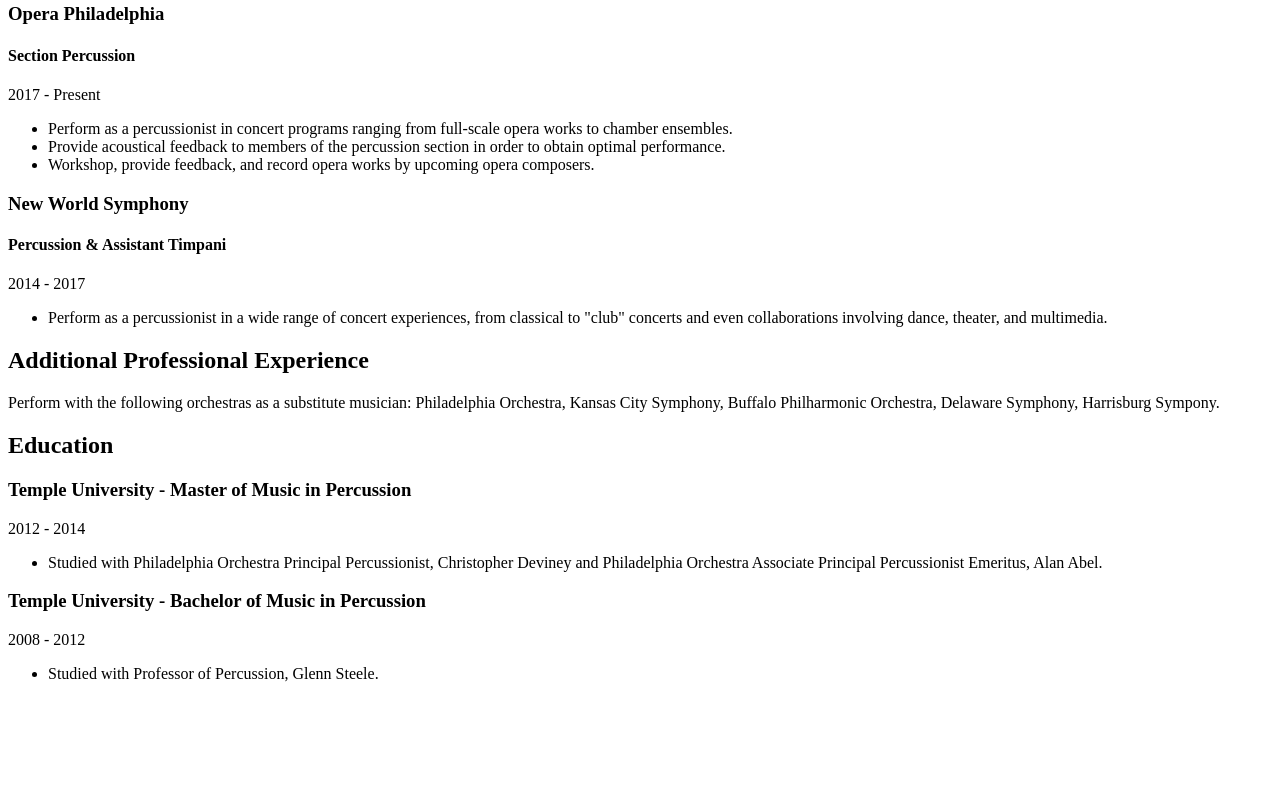
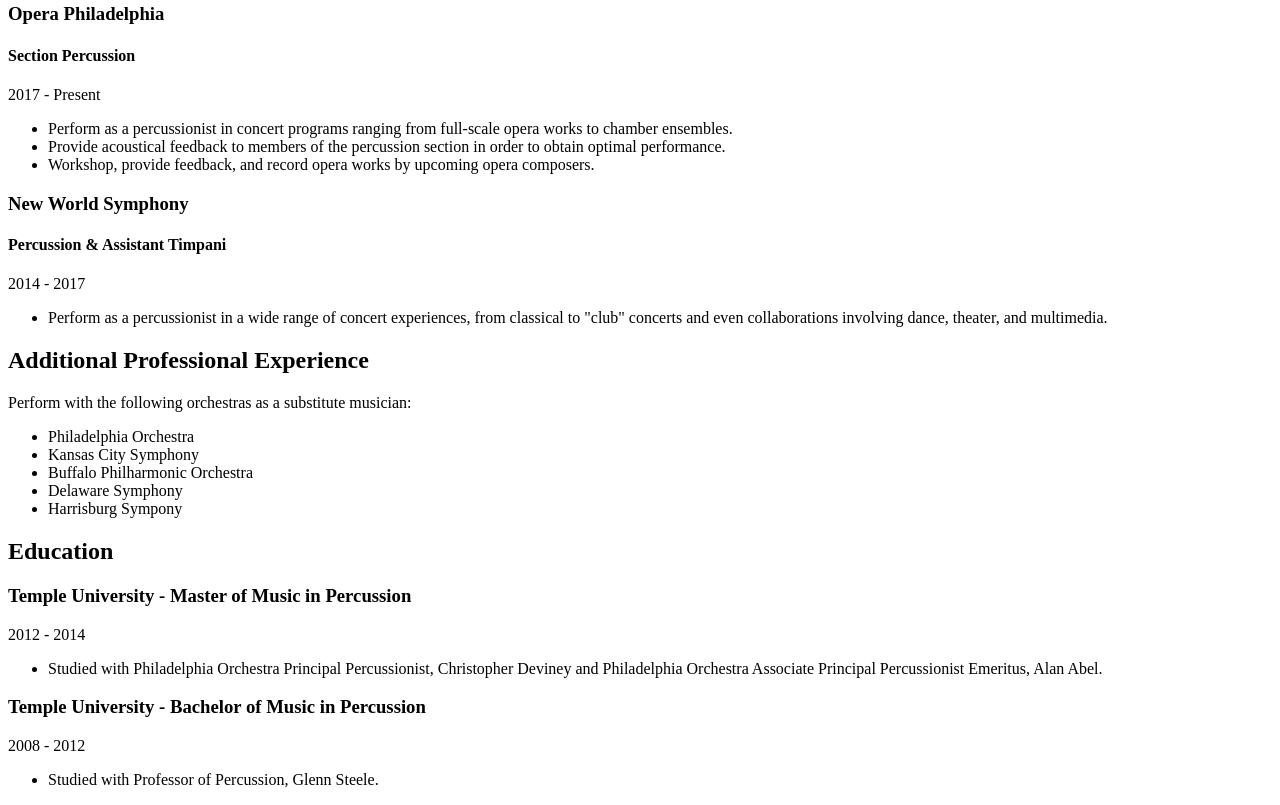
Before and after one commit to bradloudis/bradloudis.github.io, a plain HTML site: page index.html in a window 1280 px wide. Shown: the part 893-1698 px from the top of the page. Before the commit the page ends 1592 px from the top, so only its background shows below. Drawn offline with Linux system fonts and the light colour scheme.

Commit message:
sub work as <ul>

```diff
--- a/index.html
+++ b/index.html
@@ -49,7 +49,15 @@
         </ul>
     </div>
     <h2>Additional Professional Experience</h2>
-    <p>Perform with the following orchestras as a substitute musician: Philadelphia Orchestra, Kansas City Symphony, Buffalo Philharmonic Orchestra, Delaware Symphony, Harrisburg Sympony.</p>
+    <p>Perform with the following orchestras as a substitute musician:</p>
+      <ul>
+        <li>Philadelphia Orchestra</li>
+        <li>Kansas City Symphony</li>
+        <li>Buffalo Philharmonic Orchestra</li>
+        <li>Delaware Symphony</li>
+        <li>Harrisburg Sympony</li>
+      </ul>
+
     <h2>Education</h2>
     <h3>Temple University - Master of Music in Percussion</h3>
     <p id="TUMMdates">2012 - 2014</p>
```
